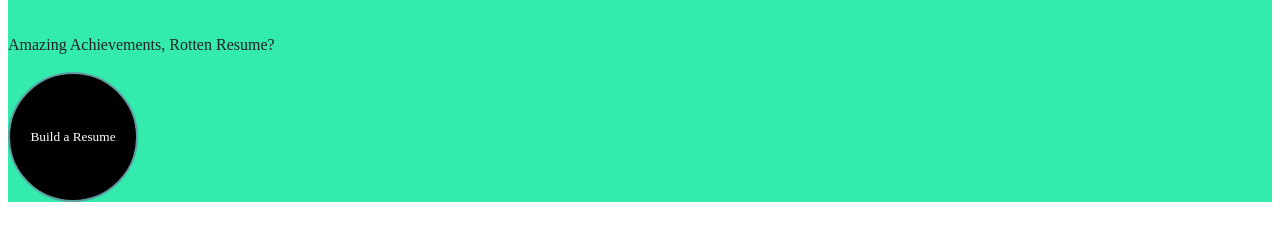
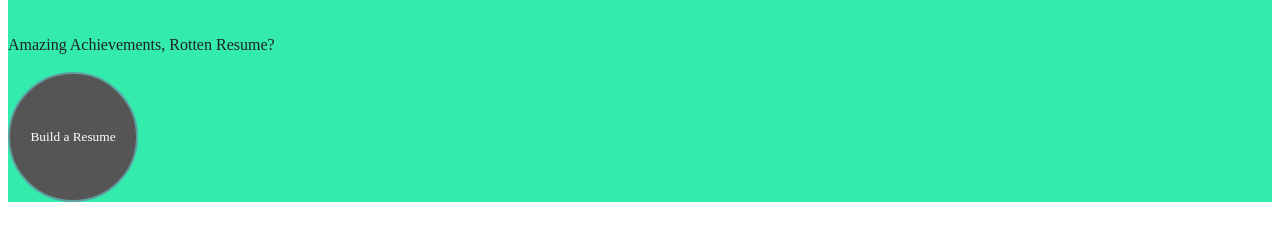
Before and after one commit to zwasique/FirstWebsite, a website built with webpack: page websiteCode/index.html in a window 1280 px wide. In both pictures the pointer is over the button "Build a Resume". Shown: the part 100-340 px from the top of the page. Built offline with nearby package versions, Linux system fonts and the light colour scheme.

Commit message:
changed appearance of button during hover

```diff
--- a/websiteCode/css/style.css
+++ b/websiteCode/css/style.css
@@ -98,15 +98,22 @@ textarea {
 button {
   border-radius: 130px;
   border:2px solid cadetblue;
-  cursor: not-allowed;
+
   height: 130px;
   width: 130px;
   background: black;
   color: white;
   font-family: "Galvji";
 
+}
 
+button:hover{
+
+  background: #555555;
+  cursor: pointer;
 }
+
+
 /* ==========================================================================
    Helper classes
    ========================================================================== */
```
